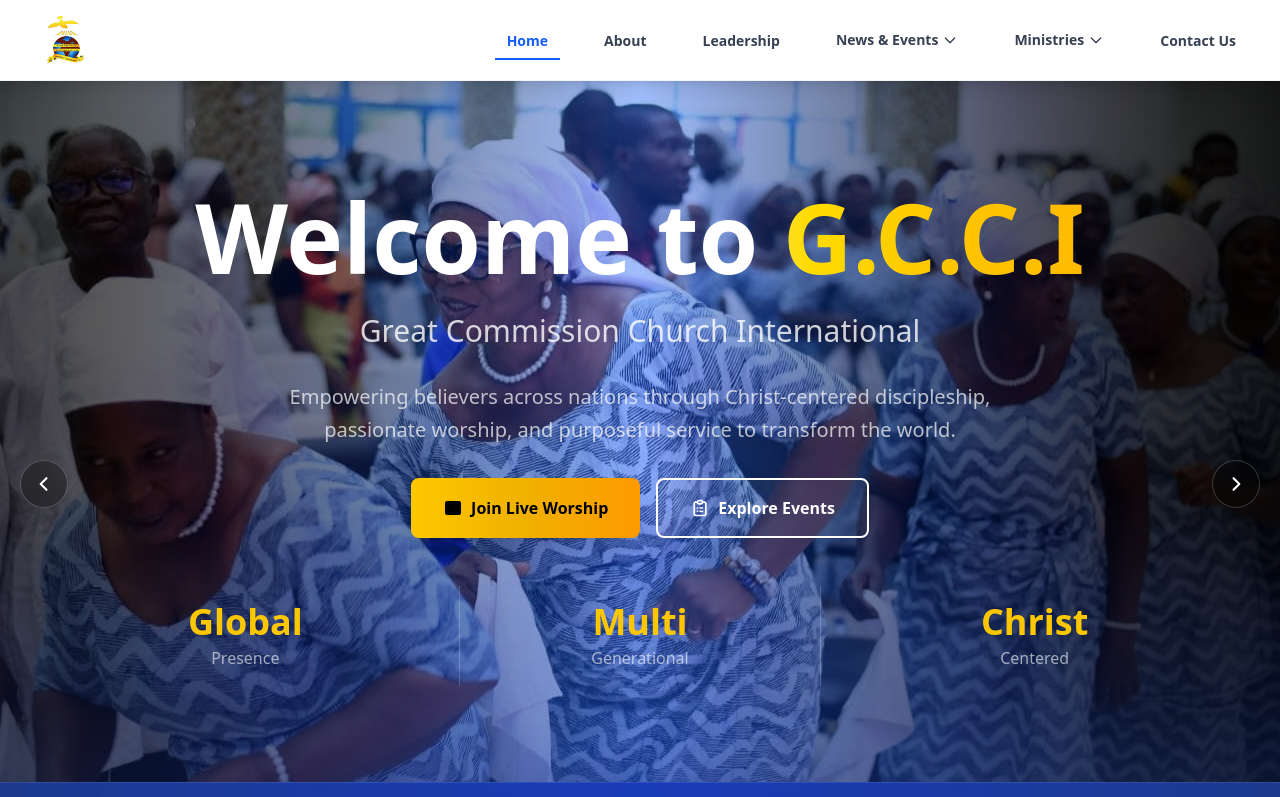
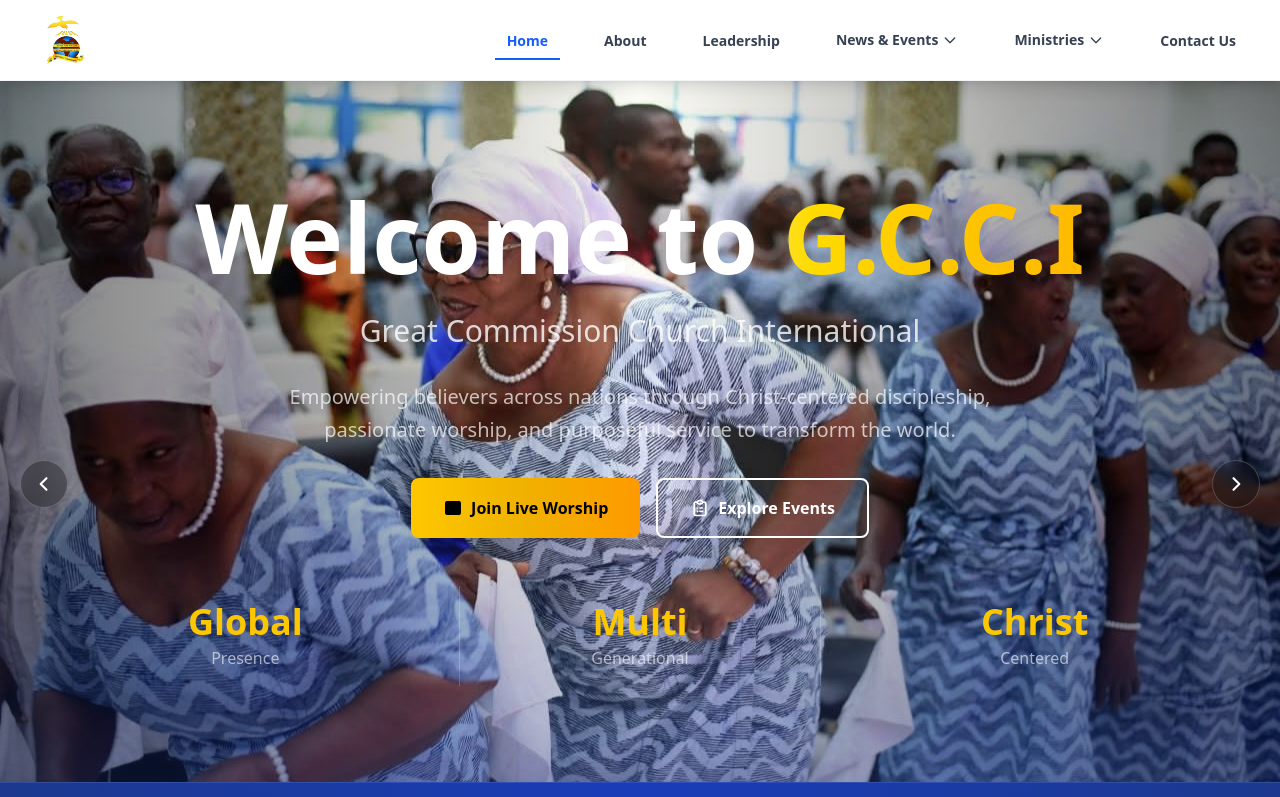
Before and after one commit to Geraldkpelevi/ChurchSoft-website, a React (Vite) app: page / in a window 1280 px wide. Shown: the top 797 px of the page. Built offline with nearby package versions, Linux system fonts and the light colour scheme.

Commit message:
hero session gradient blur fixed

```diff
--- a/src/components/home/Hero.jsx
+++ b/src/components/home/Hero.jsx
@@ -82,7 +82,7 @@ export default function Hero() {
           );
         })}
 
-        <div className="absolute inset-0 bg-gradient-to-r from-black/70 via-blue-600/40 to-black/90"></div>
+        <div className="absolute inset-0 bg-gradient-to-r from-black/50 via-yellow-100/10 to-black/50"></div>
         <div className="absolute inset-0 bg-gradient-to-b from-transparent via-transparent to-blue-900/40"></div>
       </div>
 
```
